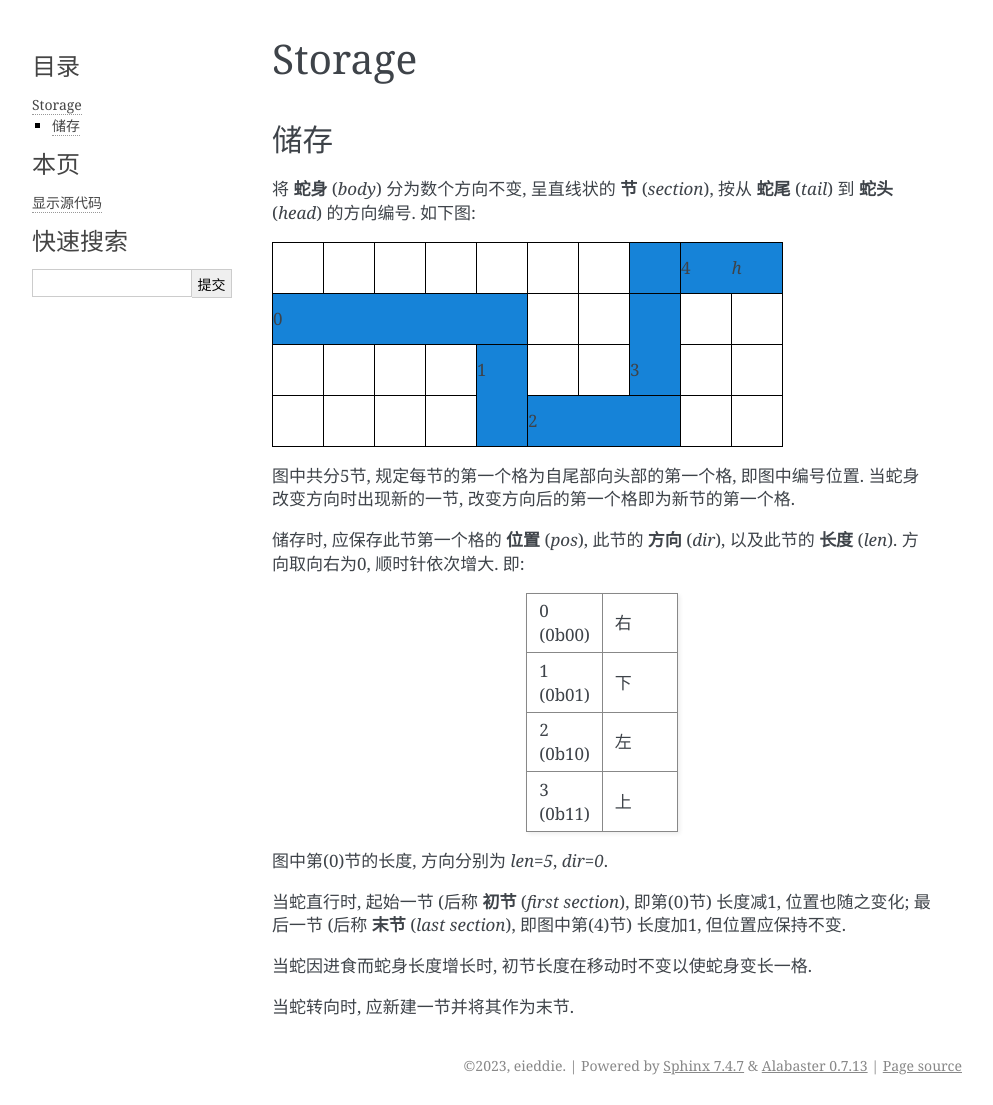
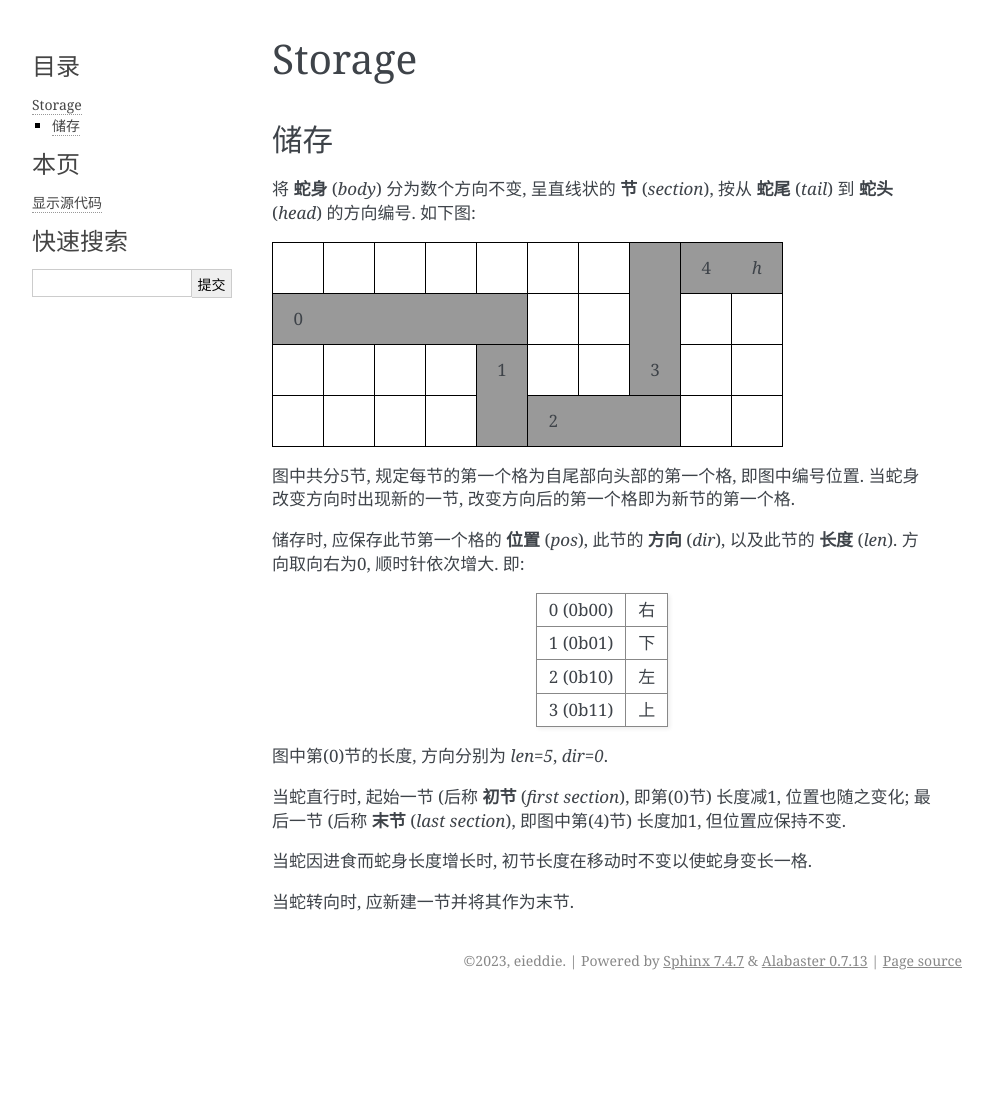
Before and after one commit to EiEddie/snake, a Sphinx documentation site: the page built from docs/storage.rst, in a window 1280 px wide. Shown: the whole page, without its empty margins (148-1141 px from the left). Built offline with Sphinx 7.4.7, drawn with Linux system fonts in a browser that asks for light colours; after the commit the page ends 1000 px from its top, so only the background shows below that.

Commit message:
docs: 修改图片呈现效果

```diff
--- a/docs/storage.rst
+++ b/docs/storage.rst
@@ -11,53 +11,71 @@ Storage
 .. raw:: html
 
   <style>
-  table {border-collapse: collapse;}
-  td {
+  table.fig {
+    border-collapse: collapse;
+  }
+
+  table.fig td {
     height: 50px;
     width: 50px;
     padding: 0px;
     border: 1px solid #000;
     text-align: center;
   }
-  .T {background-color:#1683d8;}
-  .r {border-right: none;}
-  .l {border-left: none;}
-  .u {border-top: none;}
-  .d {border-bottom: none;}
+
+  table.fig td[class] {
+    background-color: #999;
+  }
+
+  table.fig td.r {
+    border-right: none;
+  }
+
+  table.fig td.l {
+    border-left: none;
+  }
+
+  table.fig td.u {
+    border-top: none;
+  }
+
+  table.fig td.d {
+    border-bottom: none;
+  }
   </style>
 
 .. raw:: html
 
-  <table><tbody>
+  <table class="fig"><tbody>
   <tr>
     <td></td><td></td><td></td><td></td><td></td><td></td><td></td>
-    <td class="d T"></td>
-    <td class="r T">4</td>
-    <td class="l T"><i>h</i></td>
+    <td class="d"></td>
+    <td class="r">4</td>
+    <td class="l"><i>h</i></td>
   </tr>
   <tr>
-    <td class="r T">0</td>
-    <td class="l r T"></td>
-    <td class="l r T"></td>
-    <td class="l r T"></td>
-    <td class="l T"></td>
+    <td class="r">0</td>
+    <td class="l r"></td>
+    <td class="l r"></td>
+    <td class="l r"></td>
+    <td class="l"></td>
     <td></td><td></td>
-    <td class="t d T"></td>
+    <td class="u d"></td>
     <td></td><td></td>
   </tr>
   <tr>
     <td></td><td></td><td></td><td></td>
-    <td class="d T">1</td>
+    <td class="d">1</td>
     <td></td><td></td>
-    <td class="u T">3</td>
+    <td class="u">3</td>
     <td></td><td></td>
   </tr>
   <tr>
     <td></td><td></td><td></td><td></td>
-    <td class="u T"></td>
-    <td class="r T">2</td>
-    <td class="l r T"></td>
-    <td class="l T"></td>
+    <td class="u"></td>
+    <td class="r">2</td>
+    <td class="l r"></td>
+    <td class="l"></td>
     <td></td><td></td>
   </tr>
   </tbody></table>
```
